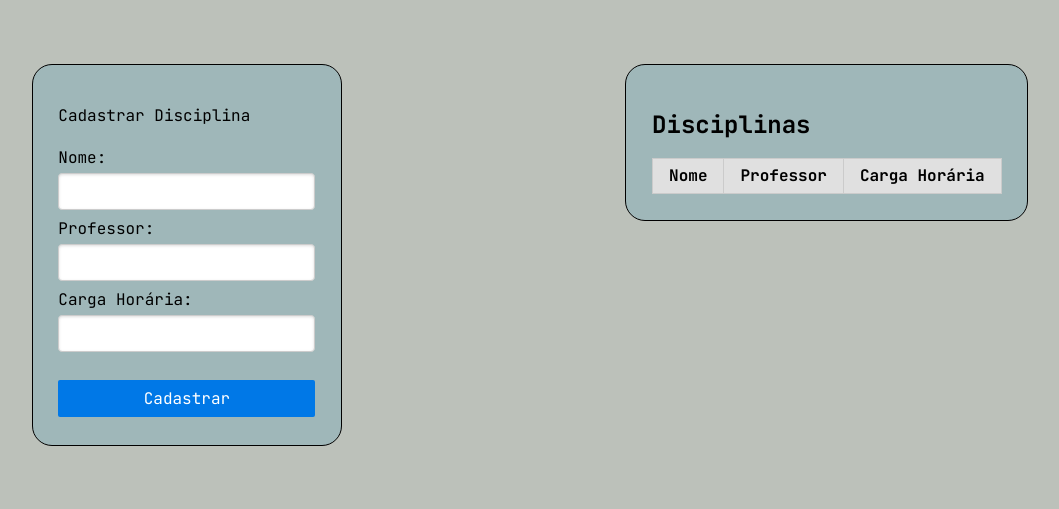
After one commit to Guil-Baka/3DAW-Faeterj, a PHP site: page /exercicio4ListarIncluirDisciplina.php in a window 1280 px wide. The commit adds this page. Shown: the top 509 px of the page, without its empty margins (110-1169 px from the left). Run offline with PHP 8.4, Linux system fonts and the light colour scheme; lists and menus that the app fills with data are empty; some libraries are stand-ins or nearby versions.

Commit message:
Exercicio listarDisciplinas concluido

```diff
--- /dev/null
+++ b/exercicio4ListarIncluirDisciplina.php
@@ -0,0 +1,138 @@
+<?php
+if ($_SERVER['REQUEST_METHOD'] == 'POST') {
+  $nome = $_POST['nome'];
+  $professor = $_POST['professor'];
+  $cargaHoraria = $_POST['cargaHoraria'];
+
+  $file = fopen('disciplinas.txt', 'a');
+  fwrite($file, $nome . ';' . $professor . ';' . $cargaHoraria . PHP_EOL);
+  fclose($file);
+}
+
+?>
+<!DOCTYPE html>
+<html lang="en">
+
+<head>
+  <meta charset="UTF-8">
+  <meta name="viewport" content="width=device-width, initial-scale=1.0">
+  <link rel="stylesheet" href="https://cdn.jsdelivr.net/npm/purecss@3.0.0/build/pure-min.css"
+    integrity="sha384-X38yfunGUhNzHpBaEBsWLO+A0HDYOQi8ufWDkZ0k9e0eXz/tH3II7uKZ9msv++Ls"
+    crossorigin="anonymous">
+  <link rel="preconnect" href="https://fonts.googleapis.com">
+  <link rel="preconnect" href="https://fonts.gstatic.com" crossorigin>
+  <link href="https://fonts.googleapis.com/css2?family=JetBrains+Mono:ital,wght@0,100..800;1,100..800&display=swap" rel="stylesheet">
+
+  <title>Document</title>
+  <style>
+    body {
+      background-color: #BCC1BA;
+      font-family: JetBrains Mono;
+    }
+
+    .tableDiv {
+      background-color: #9FB7B9;
+      padding: 2%;
+      margin: auto;
+      margin-top: 5%;
+      border: 1px solid black;
+      border-radius: 20px;
+      margin-bottom: 5%;
+      height: fit-content;
+    }
+
+    .formDiv {
+      background-color: #9FB7B9;
+      padding: 2%;
+      margin: auto;
+      margin-top: 5%;
+      border: 1px solid black;
+      border-radius: 20px;
+      margin-bottom: 5%;
+      display: flex;
+      flex-flow: column wrap;
+      height: fit-content;
+    }
+
+    .mainDiv {
+      margin: auto;
+      display: flex;
+      flex-flow: row wrap;
+    }
+
+    .inputAdjust {
+      margin-top: 1%;
+      margin-bottom: 1%;
+      align-self: flex-start;
+    }
+
+    .formAdjust {
+      display: flex;
+      flex-flow: column wrap;
+    }
+
+    .buttonAdjust {
+      margin-top: 10%;
+      margin-bottom: 1%;
+      align-self: stretch;
+    }
+  </style>
+</head>
+
+<body>
+  <!-- table to show what is in the disciplinas.txt -->
+  <div class="mainDiv">
+    <div class="formDiv">
+      <p>Cadastrar Disciplina</p>
+      <form class="formAdjust pure-form" action="exercicio4ListarIncluirDisciplina.php" method="POST" style="font-family: JetBrains Mono;">
+        <label class="inputAdjust" for="nome">Nome:</label>
+        <input class="inputAdjust" type="text" name="nome" id="nome" required>
+        <label class="inputAdjust" for="professor">Professor:</label>
+        <input class="inputAdjust" type="text" name="professor" id="professor" required>
+        <label class="inputAdjust" for="cargaHoraria">Carga Horária:</label>
+        <input class="inputAdjust" type="number" name="cargaHoraria" id="cargaHoraria" required>
+        <button type="submit" class="pure-button pure-button-primary buttonAdjust">Cadastrar</button>
+      </form>
+    </div>
+
+    <div class="tableDiv">
+      <h2 style="font-family: JetBrains Mono;">Disciplinas</h2>
+      <?php
+      // I will open the file in read mode
+      $file = fopen('disciplinas.txt', 'r');
+      // I will read the file line by line
+      echo ' <table class="pure-table pure-table-bordered">
+      <thead>
+        <tr>
+          <th>Nome</th>
+          <th>Professor</th>
+          <th>Carga Horária</th>
+        </tr>
+      </thead>
+      <tbody>';
+      // I will check if the line is empty
+
+      while (!feof($file)) {
+        $line = fgets($file);
+        $data = explode(';', $line);
+
+
+        if ($data[0] != '') {
+          echo '<tr>';
+          echo '<td>' . $data[0] . '</td>';
+          echo '<td>' . $data[1] . '</td>';
+          echo '<td>' . $data[2] . '</td>';
+          echo '</tr>';
+        }
+      }
+      echo '</tbody></table>';
+      // I will close the file
+      fclose($file);
+
+
+      ?>
+    </div>
+
+</body>
+
+</html>
```
Also changed, not shown: exercicio2IncluirDisciplina.php (+15 -2 lines), funcExercicio2/IncluirDisciplina.php (+0 -7 lines), styles.css (+10 -3 lines), test.php (+4 -5 lines).
